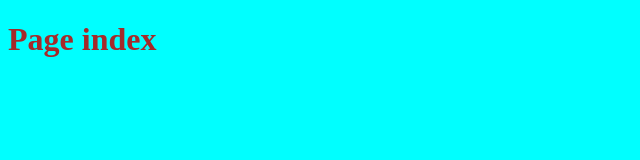
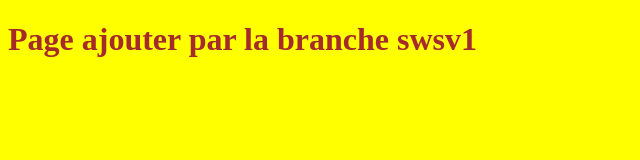
Before and after one commit to drBenanyMM/TestGit, a plain HTML site: page index.html in a window 1280 px wide. Shown: the whole page, without its empty margins (0-640 px from the left). Drawn offline with Linux system fonts and the light colour scheme.

Commit message:
chagement fait par swsv1

```diff
--- a/index.html
+++ b/index.html
@@ -8,7 +8,7 @@
     <title>Home</title>
 </head>
 <body>
-    <h1>Page index</h1>
+    <h1>Page ajouter par la branche swsv1</h1>
     <script src="app.js"></script>
 </body>
 </html>
--- a/style.css
+++ b/style.css
@@ -1,4 +1,4 @@
 body{
-    background-color: aqua;
+    background-color: yellow;
     color: brown;
 }
```
